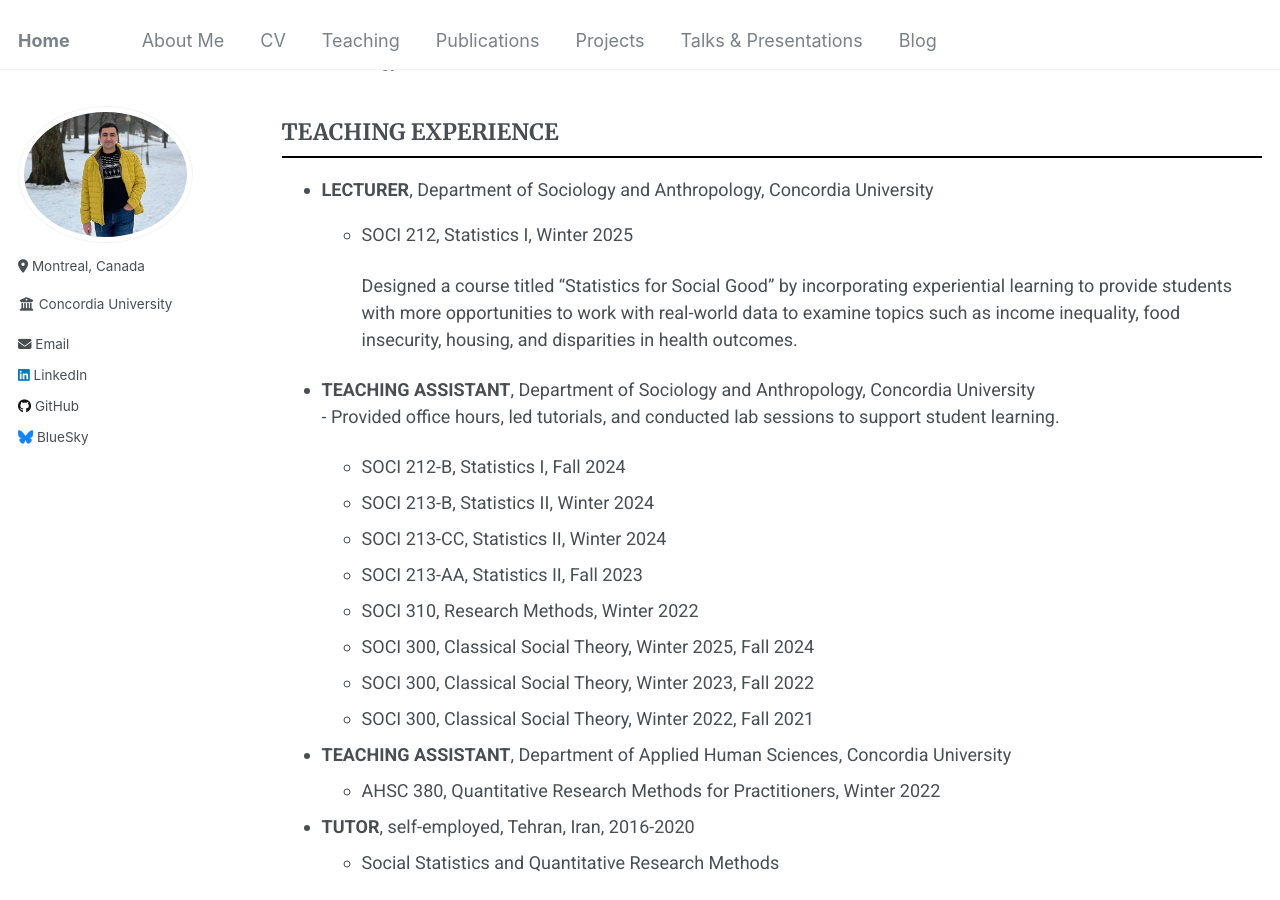
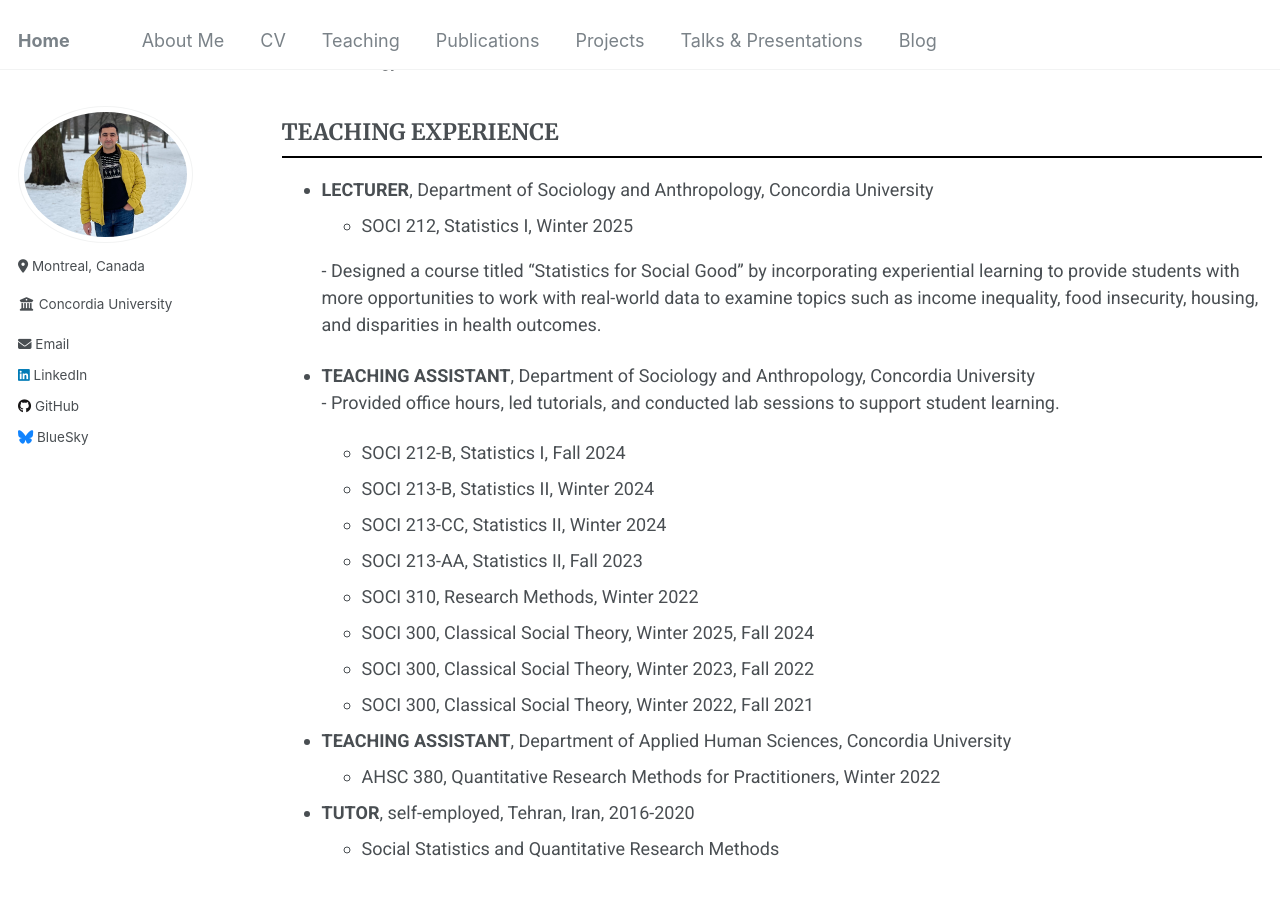
Before and after one commit to Mohsnmonji/mohsnmonji.github.io, a Jekyll site: the page built from _pages/teaching.md, in a window 1280 px wide and 900 px high, scrolled down 705 px. Built offline with Jekyll 4.4.1, drawn with Linux system fonts in a browser that asks for light colours.

```diff
--- a/_pages/teaching.md
+++ b/_pages/teaching.md
@@ -33,7 +33,7 @@ I approach teaching as an enjoyable experience where students feel encouraged to
 - **LECTURER**, Department of Sociology and Anthropology, Concordia University
   - SOCI 212, Statistics I, Winter 2025
 
-    Designed a course titled “Statistics for Social Good” by incorporating experiential learning to provide students with more opportunities to work with real-world data to examine topics such as income inequality, food insecurity, housing, and disparities in health outcomes.
+  \- Designed a course titled “Statistics for Social Good” by incorporating experiential learning to provide students with more opportunities to work with real-world data to examine topics such as income inequality, food insecurity, housing, and disparities in health outcomes.
 
 - **TEACHING ASSISTANT**, Department of Sociology and Anthropology, Concordia University
 \- Provided office hours, led tutorials, and conducted lab sessions to support student learning.
```
